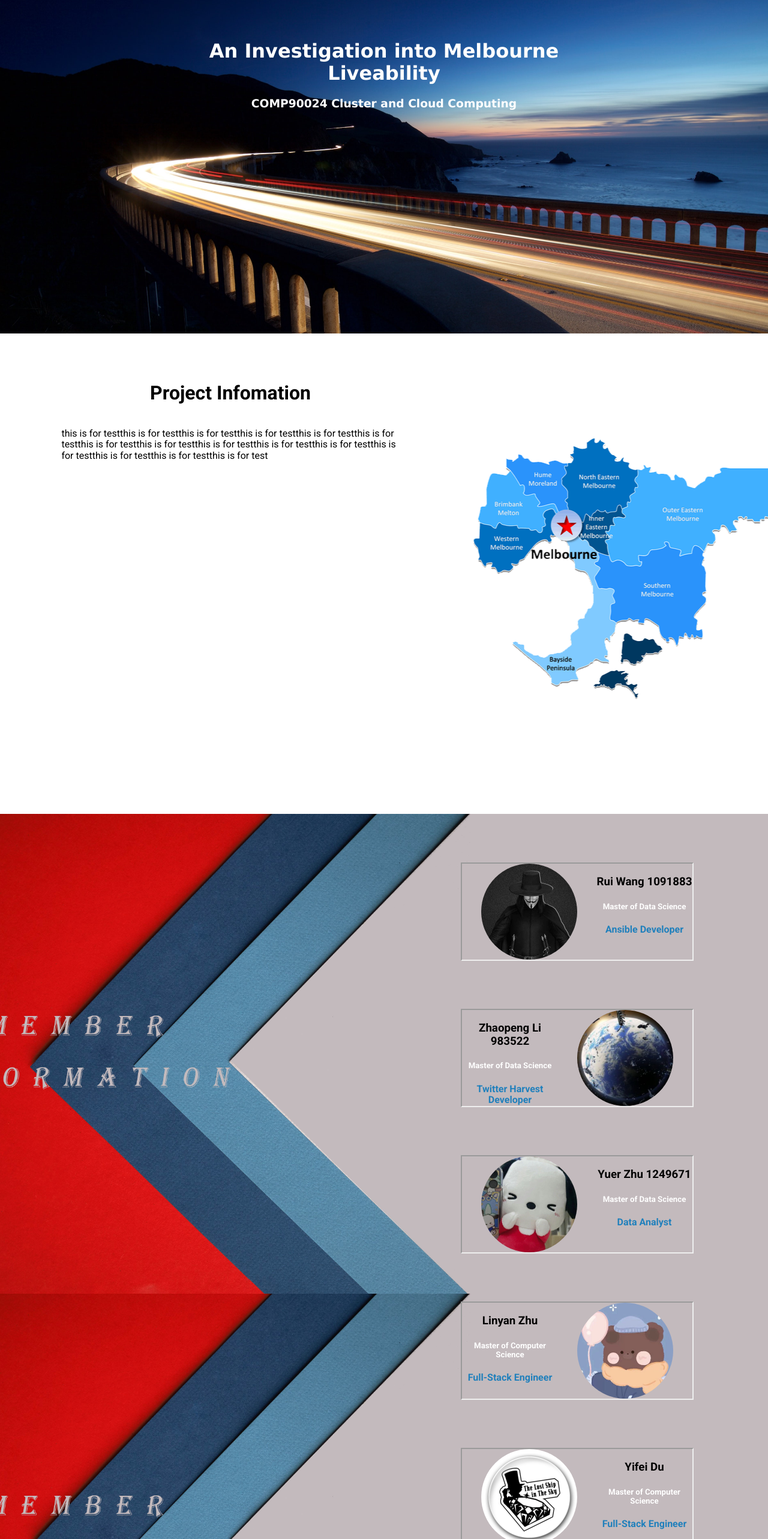
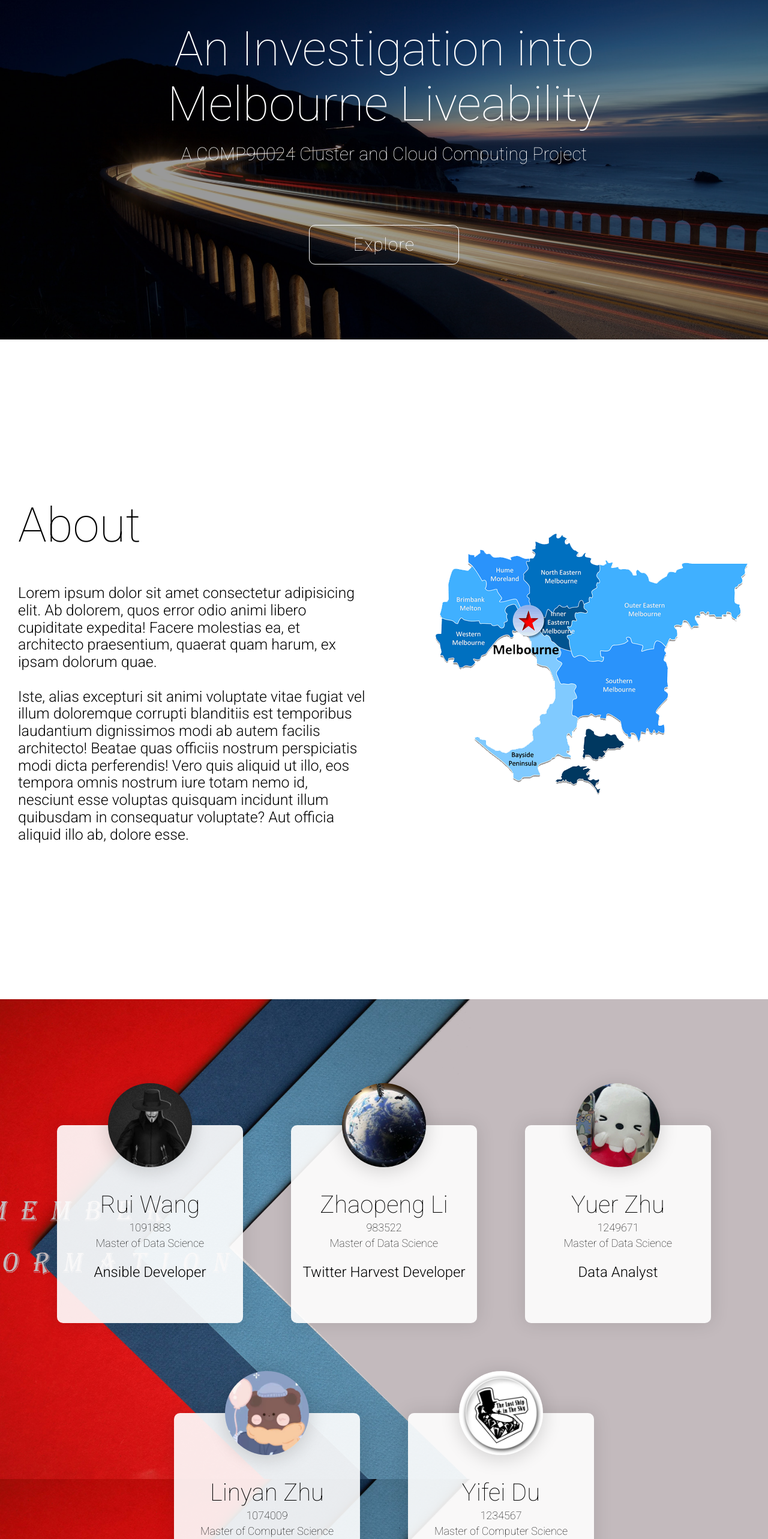
Before and after one commit to duyifei1999/COMP90024-Assignment2, a React (Create React App) app in the folder web/frontend/: page / in a window 1280 px wide. Shown: the part 234-2800 px from the top of the page at 60% size. Built offline with nearby package versions, Linux system fonts and the light colour scheme; no server answers.

Commit message:
CSSing home page.

```diff
--- a/web/frontend/src/components/Home.jsx
+++ b/web/frontend/src/components/Home.jsx
@@ -1,73 +1,108 @@
+import React from "react";
+import { useNavigate } from "react-router-dom";
+import MemberDetail from "./MemberDetail";
+
 const Home = () => {
+  const navigate = useNavigate();
+
   return (
     <div>
       <div id="homepagetop">
-            <div id="heading">
+        <div className="homepage-container" id="heading-container">
           <h1>An Investigation into Melbourne Liveability</h1>
-                <h3>COMP90024 Cluster and Cloud Computing</h3>
+          <h3>A COMP90024 Cluster and Cloud Computing Project</h3>
+          <button
+            className="redirect-button"
+            onClick={() => {
+              navigate("/map");
+            }}
+          >
+            Explore
+          </button>
         </div>
       </div>
       <div id="homepagemid">
+        <div className="homepage-container--wide">
           <div id="info">
-                <h1>Project Infomation</h1>
-                <p>this is for testthis is for testthis is for testthis is for testthis is for testthis is for testthis is for testthis is for testthis is for testthis is for testthis is for testthis is for testthis is for testthis is for testthis is for test</p>
+            <h1>About</h1>
+            <p>
+              Lorem ipsum dolor sit amet consectetur adipisicing elit. Ab
+              dolorem, quos error odio animi libero cupiditate expedita! Facere
+              molestias ea, et architecto praesentium, quaerat quam harum, ex
+              ipsam dolorum quae.
+              <br />
+              <br />
+              Iste, alias excepturi sit animi voluptate vitae fugiat vel illum
+              doloremque corrupti blanditiis est temporibus laudantium
+              dignissimos modi ab autem facilis architecto! Beatae quas officiis
+              nostrum perspiciatis modi dicta perferendis! Vero quis aliquid ut
+              illo, eos tempora omnis nostrum iure totam nemo id, nesciunt esse
+              voluptas quisquam incidunt illum quibusdam in consequatur
+              voluptate? Aut officia aliquid illo ab, dolore esse.
+            </p>
           </div>
           <div id="melmap"></div>
         </div>
+      </div>
       <div id="homepagebottom">
-              <div>
-                <div class="member">
-                  <div id="p1" class="photo"></div>
-                  <div class="memberinfo ml">
-                    <h3>Rui Wang  1091883</h3>
-                    <h5>Master of Data Science</h5>
-                    <h4>Ansible Developer</h4>
+        <div className="homepage-container member-container">
+          <MemberDetail
+            name="Rui Wang"
+            sid="1091883"
+            degree="Master of Data Science"
+            role="Ansible Developer"
+          />
+          <MemberDetail
+            name="Zhaopeng Li"
+            sid="983522"
+            degree="Master of Data Science"
+            role="Twitter Harvest Developer"
+          />
+          <MemberDetail
+            name="Yuer Zhu"
+            sid="1249671"
+            degree="Master of Data Science"
+            role="Data Analyst"
+          />
+          <MemberDetail
+            name="Linyan Zhu"
+            sid="1074009"
+            degree="Master of Computer Science"
+            role="Full-Stack Engineer"
+          />
+          <MemberDetail
+            name="Yifei Du"
+            sid="1234567"
+            degree="Master of Computer Science"
+            role="Full-Stack Engineer"
+          />
         </div>
       </div>
-                <div class="member">
-                  <div id="p2" class="photo"></div>
-                  <div class="memberinfo mr">
-                    <h3>Zhaopeng Li  983522</h3>
-                    <h5>Master of Data Science</h5>
-                    <h4>Twitter Harvest Developer</h4>
-                  </div>
-                </div>
-                <div class="member">
-                  <div id="p3" class="photo"></div>
-                  <div class="memberinfo ml">
-                    <h3>Yuer Zhu  1249671</h3>
-                    <h5>Master of Data Science</h5>
-                    <h4>Data Analyst</h4>
-                  </div>
-                </div>
-                <div class="member">
-                  <div id="p4" class="photo"></div>
-                  <div class="memberinfo mr">
-                    <h3>Linyan Zhu</h3>
-                    <h5>Master of Computer Science</h5>
-                    <h4>Full-Stack Engineer</h4>
-                  </div>
-                </div>
-                <div class="member">
-                  <div id="p5" class="photo"></div>
-                  <div class="memberinfo m1">
-                    <h3>Yifei Du</h3>
-                    <h5>Master of Computer Science</h5>
-                    <h4>Full-Stack Engineer</h4>
-                    <h4></h4>
+      <div id="homepageref">
+        <div className="homepage-container">
+          <h3>References</h3>
+          <p>
+            Top background: Photo by{" "}
+            <a href="https://unsplash.com/@jmsdono?utm_source=unsplash&utm_medium=referral&utm_content=creditCopyText">
+              James Donovan
+            </a>{" "}
+            on <a href="https://unsplash.com/photos/0ZBRKEG_5no">Unsplash</a>
+          </p>
+          <p>
+            Mid background: Photo on{" "}
+            <a href="https://www.purenbrightcleaning.com.au/contact-us">here</a>
+          </p>
+          <p>
+            Bottom background: Photo by{" "}
+            <a href="https://unsplash.com/@lishakov?utm_source=unsplash&utm_medium=referral&utm_content=creditCopyText">
+              Andrej Lišakov
+            </a>{" "}
+            on <a href="https://unsplash.com/photos/V2OyJtFqEtY">Unsplash</a>
+          </p>
         </div>
       </div>
     </div>
-            </div>
-            <div id="homepageref">
-              <h3>References</h3>
-              <p>Top background: Photo by <a href="https://unsplash.com/@jmsdono?utm_source=unsplash&utm_medium=referral&utm_content=creditCopyText">James Donovan</a> on <a href="https://unsplash.com/photos/0ZBRKEG_5no">Unsplash</a></p>
-              <p>Mid background: Photo on <a href="https://www.purenbrightcleaning.com.au/contact-us">here</a></p>
-              <p>Bottom background: Photo by <a href="https://unsplash.com/@lishakov?utm_source=unsplash&utm_medium=referral&utm_content=creditCopyText">Andrej Lišakov</a> on <a href="https://unsplash.com/photos/V2OyJtFqEtY">Unsplash</a></p>
-            </div>
-        </div>
   );
-
-}
+};
 
 export default Home;
--- /dev/null
+++ b/web/frontend/src/components/MemberDetail.jsx
@@ -0,0 +1,36 @@
+import Rui from "../image/Rui.jpg";
+import Zhaopeng from "../image/Zhaopeng.jpg";
+import Yuer from "../image/Yuer.jpg";
+import Linyan from "../image/Linyan.jpg";
+import Yifei from "../image/Yifei.jpg";
+
+const MemberDetail = (prop) => {
+  const { degree, name, sid, role } = prop;
+  return (
+    <div className="member-detail-container">
+      <div className="member-detail-background">
+        {name === "Rui Wang" && (
+          <img className="member-photo" src={Rui} alt={name} />
+        )}
+        {name === "Zhaopeng Li" && (
+          <img className="member-photo" src={Zhaopeng} alt={name} />
+        )}
+        {name === "Yuer Zhu" && (
+          <img className="member-photo" src={Yuer} alt={name} />
+        )}
+        {name === "Linyan Zhu" && (
+          <img className="member-photo" src={Linyan} alt={name} />
+        )}
+        {name === "Yifei Du" && (
+          <img className="member-photo" src={Yifei} alt={name} />
+        )}
+        <h1>{name}</h1>
+        <h2>{sid}</h2>
+        <h3>{degree}</h3>
+        <h3>{role}</h3>
+      </div>
+    </div>
+  );
+};
+
+export default MemberDetail;
--- a/web/frontend/src/css/styles.css
+++ b/web/frontend/src/css/styles.css
@@ -185,57 +185,107 @@ nav div:hover a {
 
 /*----------------------------------------------------------------------------*/
 /*By DYF*/
+
+.homepage-container {
+    max-width: 1200px;
+    margin:auto;
+}
+
 #homepagetop {
     background-image: url("../image/background1.jpg");
-    width: 100vw;
-    height: 90vh;
+    width: 100%;
+    height: calc(100vh - var(--nav-bar-height));
     background-attachment: fixed;
     background-size: cover;
+    box-shadow: inset 0 0 0 1000px rgba(0,0,0,.4);
 }
 
-#heading {
-    width: 50%;
-    height: 60%;
-    position: absolute;
-    top: 35%;
-    left: 25%;
+#heading-container {
+    width: 80%;
+    height: 100%;
     color: white;
-    text-align: center;
-    font-family: Verdana;
+    margin: auto;
+    padding-top: 25vh;
+}
+
+#heading-container h1 {
+  font-weight: 200;
+  font-size: 80px;
+  margin: auto;
+  margin-bottom: 20px;
+  text-align: center;
+}
+
+#heading-container h3 {
+  display: block;
+  font-weight: 100;
+  font-size: 30px;
+  margin: auto;
+  text-align: center;
+}
+
+.redirect-button {
+  display: block;
+  margin: auto;
+  margin-top: 100px;
+  font-size: 30px;
+  background-color: transparent;
+  border: 1px solid white;
+  border-radius: 10px;
+  color: white;
+  padding: 15px;
+  font-weight: 100;
+  width: 250px;
+  transition: all 0.3s ease-in-out;
+  cursor: pointer;
+  letter-spacing: 1px;
+}
+
+.redirect-button:hover {
+  background-color: white;
+  border: 1px solid white;
+  color: black;
 }
 
 #homepagemid {
-    padding-top: 1px;
-    background: white;
-    width: 100vw;
-    height: 100vh;
+    background: rgb(255, 255, 255);
+    width: 100%;
+    height: 1100px;
     background-attachment: fixed;
     background-repeat: no-repeat;
     background-position: center;
     background-size: cover;
 }
 
+.homepage-container--wide {
+  max-width: 1600px;
+  margin: auto;
+  height: 100%;
+}
+
 #info {
-    width: 60vw;
-    height: 50vh;
-    float: left;
+  box-sizing: border-box;
+  width: 50%;
+  padding: 30px;
+  float: left;
+  margin-top: 180px;
 }
 
 #info h1 {
-    margin-top: 10vh;
-    text-align: center;
+    text-align: left;
+    font-weight: 100;
+    font-size: 80px;
 }
 
 #info p{
-    margin-top: 5vh;
-    margin-left: 8vw;
-    margin-right: 8vw;
     text-align: left;
+    font-weight: 300;
+    font-size: 25px;
 }
 
 #melmap {
-    width: 40vw;
-    height: 100vh;
+    width: 50%;
+    height: 100%;
     background-image: url("../image/background2.png");
     float: left;
     background-repeat: no-repeat;
@@ -243,9 +293,7 @@ nav div:hover a {
 }
 
 #homepagebottom {
-    padding-top: 1px;
-    width: 100vw;
-    height: 160vh;
+    width: 100%;
     background-image: url("../image/background3.jpg");
     background-attachment: fixed;
     background-repeat: no-repeat;
@@ -253,84 +301,108 @@ nav div:hover a {
     background-size: cover;
 }
 
-
-.member {
-    margin-top: 10vh;
-    width: 30vw;
-    height: 20vh;
-    margin-left: 60vw;
-    border-style: inset;
-    border-width: 2px;
+.photo {
+    border-radius: 50%;
+    height: 100%;
+    aspect-ratio: 1 / 1;
+    background-position: center;
+    background-size: cover;
 }
 
-.memberinfo {
-    padding-top: 0.1vw;
-    color: black;
-    height: 20vh;
-    text-align: center;
-}
-
-.member h4 {
-    color: #2080bc;
-}
-
-.member h5 {
+#homepageref {
+    box-sizing: border-box;
+    padding: 60px;
+    width: 100%;
+    background-color: #333333;
     color: white;
 }
 
-.photo {
-    border-radius: 50%;
-    width: 20vh;
-    height: 20vh;
-    background-position: center;
-    background-size: cover;
-    margin-left: 2.5vw;
-    margin-right: 2.5vw;
-}
-
-#p1 {
-    background-image: url("../image/Rui.jpg");
-    float: left;
-}
-
-#p2 {
-    background-image: url("../image/Zhaopeng.jpg");
-    float: right;
-}
-
-#p3 {
-    background-image: url("../image/Yuer.jpg");
-    float: left;
-}
-
-#p4 {
-    background-image: url("../image/Liyan.jpg");
-    float: right;
-}
-
-#p5 {
-    background-image: url("../image/Yifei.jpg");
-    float: left;
-}
-
-#homepageref {
-    padding-top: 1px;
-    width: 100vw;
-    height: 20vh;
-    background-color: #333333;
-}
-
 #homepageref h3 {
-    color: white;
-    margin-left: 5vw;
+  font-weight: 200;
+  font-size: 30px;
+  color:#eaeaea;
+  margin: 0;
+  margin-bottom: 20px;
 }
 
 #homepageref p {
     color: #aeaeae;
     text-align: left;
-    margin-left: 4vw;
 }
 
 #homepageref a {
     color: white;
 }
+
+.member-container {
+  padding: 100px 0;
+  display: flex;
+  flex-wrap: wrap;
+  justify-content: center;
+}
+
+.member-detail-container {
+  width: 310px;
+  height: 400px;
+  margin: 40px;
+}
+
+.member-photo {
+  display: block;
+  width: 140px;
+  aspect-ratio: 1 / 1 ;
+  margin: auto;
+  border-radius: 50%;
+  z-index: 2;
+  position: relative;
+  top: -70px;
+  box-shadow: 0 5px 30px 2px rgba(0, 0, 0, 0.15);
+}
+
+.member-detail-background {
+  width: 100%;
+  height: 330px;
+  margin-top: 70px;
+  background-color: rgba(255, 255, 255, 0.9);
+  border-radius: 10px;
+  box-shadow: 0 0 30px 2px rgba(0, 0, 0, 0.1);
+}
+
+.member-detail-background h1{
+  text-align: center;
+  margin: 0;
+  position: relative;
+  top: -30px;
+  font-weight: 200;
+  font-size: 40px;
+}
+
+.member-detail-background h2{
+  text-align: center;
+  margin: 0;
+  position: relative;
+  top: -25px;
+  font-weight: 200;
+  font-size: 18px;
+  margin-bottom: 5px;
+}
+
+.member-detail-background h3{
+  text-align: center;
+  position: relative;
+  top: -25px;
+  font-weight: 200;
+  font-size: 18px;
+  margin: 0 0 25px 0;
+}
+
+.member-detail-background h3:last-child{
+  text-align: center;
+  font-weight: 300;
+  font-size: 24px;
+  margin: 0 0 10px 0;
+}
+
+::selection {
+  background: #d4d4d4;
+}
```
Also changed, not shown: web/frontend/src/image/Linyan.jpg (renamed from web/frontend/src/image/Liyan.jpg). Lines whose indentation alone changed are shown as unchanged.
